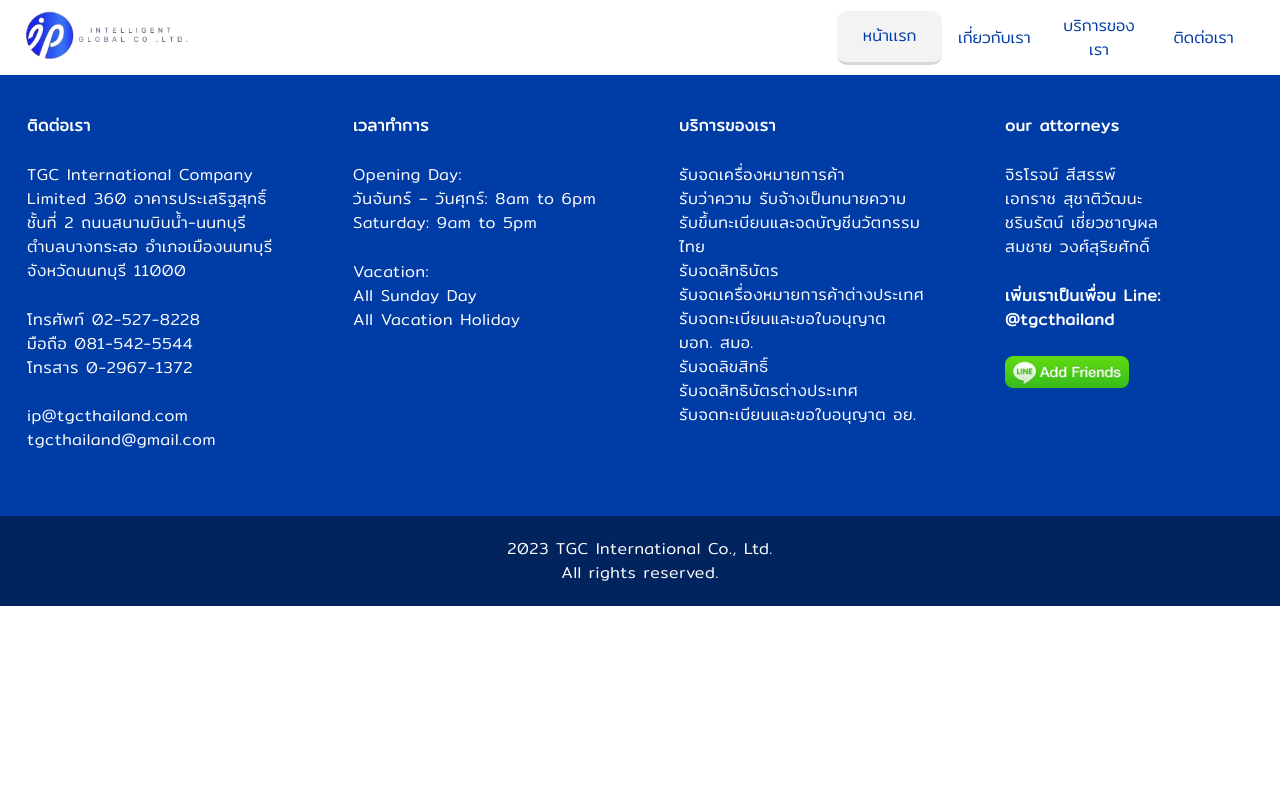
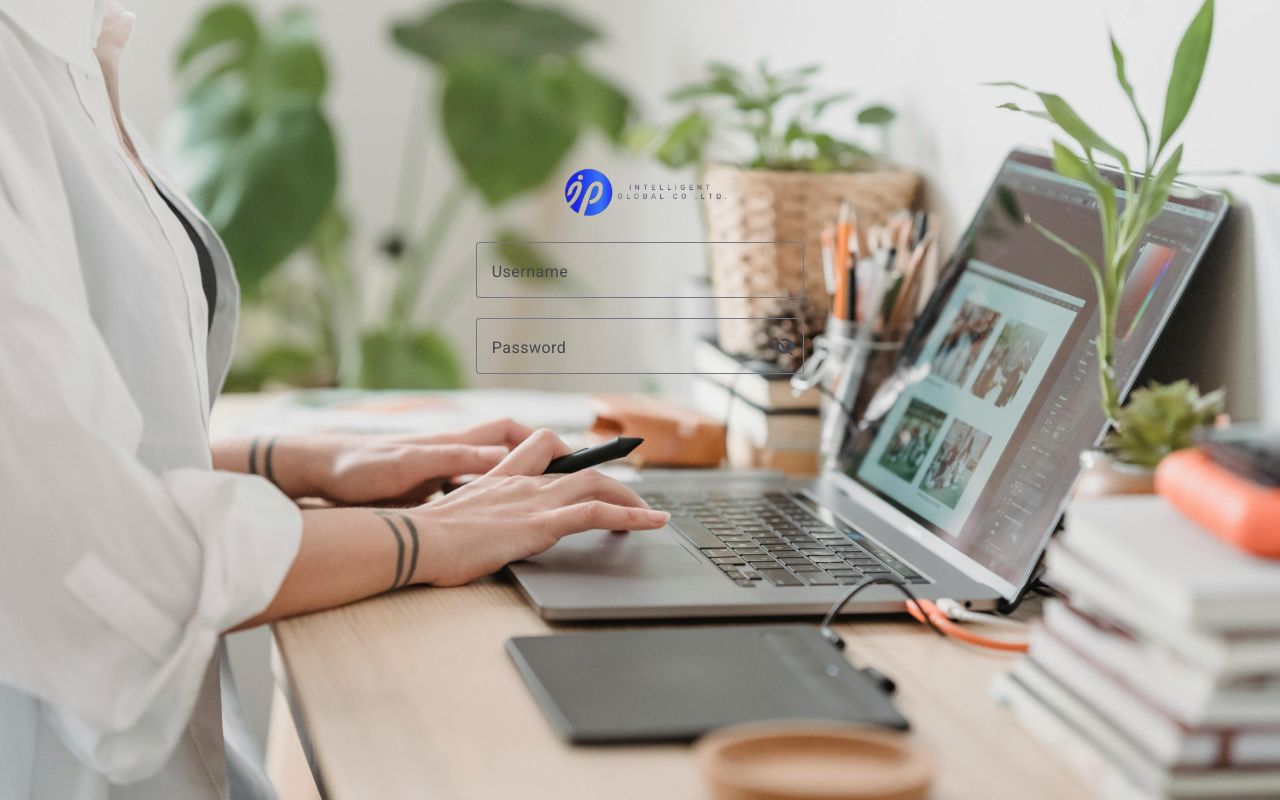
Before and after one commit to Supattalak-Phoha/Intelligent-Global-BK, an Angular app: page /login in a window 1280 px wide. Before the commit this address led to /. Built offline with nearby package versions, Linux system fonts and the light colour scheme.

Commit message:
login page

```diff
--- a/src/app/app.component.html
+++ b/src/app/app.component.html
@@ -1,5 +1,5 @@
 <!-- app.component.html -->
-<div>
+<div *ngIf="!isLoginPage">
     <div class="row header-bar" style="width: 100%;">
         <div class="isNotMobile">
             <div class="col-8">
@@ -17,15 +17,15 @@
                 </button>
             </div>
             <div class="col-1" style="display: grid;"
-                [ngClass]="{ 'header-button-active': currentPage === 'services' || currentPage === 'fda' }">
+                [ngClass]="{ 'header-button-active': currentPage === 'services' || currentPage === 'service-detail' }">
                 <button class="header-button" [matMenuTriggerFor]="menu">
                     บริการของเรา
                 </button>
                 <mat-menu #menu="matMenu">
-                    <button mat-menu-item (click)="showPage('fda')">
+                    <button mat-menu-item (click)="showPage('service-detail/fda')">
                         <span>อย.</span>
                     </button>
-                    <button mat-menu-item>
+                    <button mat-menu-item (click)="showPage('service-detail/mok')">
                         <span>มอก</span>
                     </button>
                     <button mat-menu-item>
@@ -195,3 +195,39 @@
     </mat-drawer-container>
 </div>
 <app-scroll-to-top></app-scroll-to-top>
+
+<div *ngIf="isLoginPage" class="login">
+    <br><br><br><br><br><br><br>
+    <div class="row" style="text-align: center;">
+        <div class="col-4"></div>
+        <div class="col-4">
+            <img src="assets/images/logo-01.png" class="header-logo" alt="Intellegent Global" style="height: 100%;">
+        </div>
+        <div class="col-4"></div>
+    </div>
+    <br>
+    <div class="row" style="text-align: center;">
+        <div class="col-4"></div>
+        <div class="col-4">
+            <mat-form-field appearance="outline" style="width: 80%;">
+                <mat-label>Username</mat-label>
+                <input matInput>
+            </mat-form-field>
+        </div>
+        <div class="col-4"></div>
+    </div>
+    <div class="row" style="text-align: center;">
+        <div class="col-4"></div>
+        <div class="col-4">
+            <mat-form-field appearance="outline" style="width: 80%;">
+                <mat-label>Password</mat-label>
+                <input matInput [type]="hide() ? 'password' : 'text'" />
+                <button mat-icon-button matSuffix (click)="clickEvent($event)" [attr.aria-label]="'Hide password'"
+                    [attr.aria-pressed]="hide()">
+                    <mat-icon>{{hide() ? 'visibility_off' : 'visibility'}}</mat-icon>
+                </button>
+            </mat-form-field>
+        </div>
+        <div class="col-4"></div>
+    </div>
+</div>
--- a/src/app/app.component.scss
+++ b/src/app/app.component.scss
@@ -1,3 +1,12 @@
+.login {
+    background-image: url('/assets/images/login-001.jpg') !important;
+    width: 100%;
+    height: 100%;
+    background-repeat: no-repeat;
+    background-position: center;
+    background-size: cover;
+}
+
 .header-bar {
     background-color: #fff !important;
     color: #003CA6 !important;
--- a/src/app/app.component.ts
+++ b/src/app/app.component.ts
@@ -1,24 +1,42 @@
-import { Component, HostListener } from '@angular/core';
+import { ChangeDetectionStrategy, Component, HostListener, signal } from '@angular/core';
 import { NavigationEnd, Router } from '@angular/router';
 
 @Component({
   selector: 'app-root',
   templateUrl: './app.component.html',
-  styleUrls: ['./app.component.scss', '../styles.scss']
+  styleUrls: ['./app.component.scss', '../styles.scss'],
 })
 export class AppComponent {
+  isLoginPage: boolean = false
   currentPage: any = ''
+  hide = signal(true);
+  clickEvent(event: MouseEvent) {
+    this.hide.set(!this.hide());
+    event.stopPropagation();
+  }
 
   constructor(private router: Router) { }
 
   ngOnInit() {
     this.router.events.subscribe(event => {
       if (event instanceof NavigationEnd) {
-        if (['/'].includes(event.urlAfterRedirects)) {
+
+
+
+
+        //#region Support Service Detail
+        if ((event.urlAfterRedirects).indexOf("/service-detail") !== -1) {
+          event.urlAfterRedirects = "/service-detail"
+        }
+        //#endregion Support Service Detail
+
+        if (['/login'].includes(event.urlAfterRedirects)) {
+          this.isLoginPage = true
+        } else if (['/'].includes(event.urlAfterRedirects)) {
           this.currentPage = ""
         } else if (['/about-us'].includes(event.urlAfterRedirects)) {
           this.currentPage = "about-us"
-        } else if (['/services', '/fda'].includes(event.urlAfterRedirects)) {
+        } else if (['/services', '/service-detail'].includes(event.urlAfterRedirects)) {
           this.currentPage = "services"
         } else if (['/contact-us'].includes(event.urlAfterRedirects)) {
           this.currentPage = "contact-us"
--- a/src/app/services/fda/fda.component.ts
+++ /dev/null
@@ -1,16 +0,0 @@
-import { Component } from '@angular/core';
-
-@Component({
-  selector: 'app-fda',
-  templateUrl: './fda.component.html',
-  styleUrls: ['./fda.component.scss', './../../../styles.scss']
-})
-export class FdaComponent {
-  isImageLoaded01 = false;
-
-  onImageLoad(picture: string) {
-    if (picture === 'isImageLoaded01') {
-      this.isImageLoaded01 = true;
-    }
-  }
-}
--- a/src/app/services/fda/fda.component.html
+++ b/src/app/services/service-detail/service-detail.component.html
@@ -1,6 +1,6 @@
 <div class="image-container">
     <img src="assets/images/services-001.jpg" alt="Sample Image" [class.loaded]="isImageLoaded01" (load)="onImageLoad('isImageLoaded01')">
-    <div class="overlay-text" style="font-size: 20px;">สํานักงานคณะกรรมการอาหารและยา <br>(Food and Drug Administration)</div>
+    <div class="overlay-text" style="font-size: 20px;">{{ code }}</div>
 </div>
 
 <div style="padding: 5% 5% 5% 5%;">
@@ -9,7 +9,7 @@
             <img mat-card-image src="assets/images/about-us-003.jpg" style="width: 100%;">
         </div>
         <div class="col-6">
-            <b>สํานักงานคณะกรรมการอาหารและยา</b>
+            <b>{{ code }}</b>
             <br><br>
             &nbsp;&nbsp;&nbsp;&nbsp;&nbsp;&nbsp;&nbsp;&nbsp;&nbsp;&nbsp;&nbsp;&nbsp;บริษัท ทีจีซี อินเตอร์เนชั่นแนล จำกัด ก่อตั้งโดย นายจิรโรจน์ สีสรรพ์ ทนายความที่ได้รับใบอนุญาตมากว่า 20 ปี
             ได้มีประสบการณ์การจดเครื่องหมายการค้า จดสิทธิบัตร จดลิขสิทธิ์ จดแบรนด์ จดลิขสิทธิ์โลโก้
--- /dev/null
+++ b/src/app/services/service-detail/service-detail.component.ts
@@ -0,0 +1,27 @@
+import { Component } from '@angular/core';
+import { ActivatedRoute, Router } from '@angular/router';
+
+@Component({
+  selector: 'app-service-detail',
+  templateUrl: './service-detail.component.html',
+  styleUrl: './service-detail.component.scss'
+})
+export class ServiceDetailComponent {
+  isImageLoaded01 = false;
+  code: any = "";
+
+  constructor(private route: ActivatedRoute, private router: Router) {}
+
+  ngOnInit(): void {
+    this.route.paramMap.subscribe(params => {
+      this.code = params.get('code');
+    });
+  }
+
+
+  onImageLoad(picture: string) {
+    if (picture === 'isImageLoaded01') {
+      this.isImageLoaded01 = true;
+    }
+  }
+}
--- a/src/styles.scss
+++ b/src/styles.scss
@@ -143,3 +143,5 @@ body {
 
 /* สำหรับหน้าจอขนาดใหญ่พิเศษ */
 @media (min-width: 1441px) {}
+html, body { height: 100%; }
+body { margin: 0; font-family: Roboto, "Helvetica Neue", sans-serif; }
```
Also changed, not shown: src/app/app-routing.module.ts (+6 -3 lines), src/app/app.module.ts (+10 -5 lines), package.json (line endings or trailing spaces), public/assets/images/login-001.jpg (added), src/app/services/service-detail/service-detail.component.scss (added), 1 other file (tests, documents, lock files or other folders).
